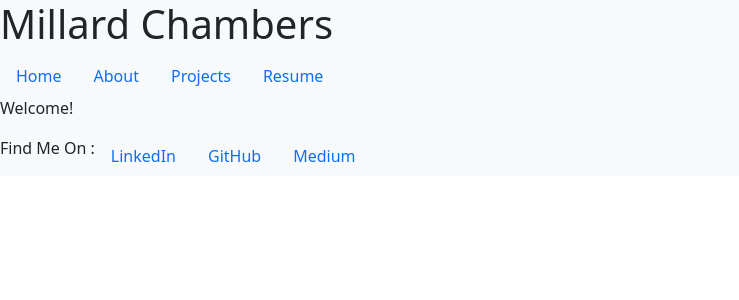
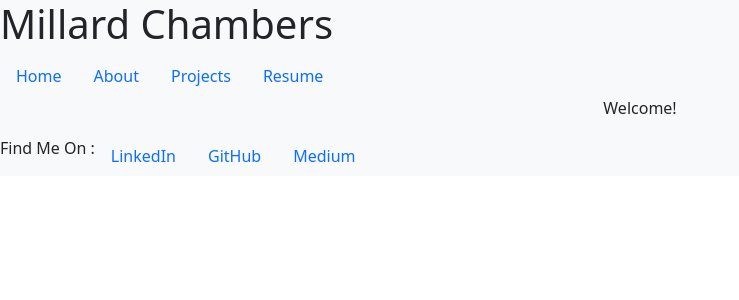
Before and after one commit to MChambersIV/Portfolio, a React (Create React App) app: page / in a window 1280 px wide. Shown: the top 300 px of the page, without its empty margins (0-739 px from the left). Built offline with nearby package versions, Linux system fonts and the light colour scheme.

Commit message:
centered some text elements in Header.js and Home.js

```diff
--- a/src/components/Header.js
+++ b/src/components/Header.js
@@ -2,7 +2,7 @@ import React from "react";
 
 function Header() {
     return (
-        <h1 className="title bg-light text-dark row-start">Millard Chambers</h1>
+        <h1 class="text-center" className="title bg-light text-dark row-start">Millard Chambers</h1>
     )
 }
 
--- a/src/components/pages/Home.js
+++ b/src/components/pages/Home.js
@@ -1,11 +1,10 @@
 import React from 'react';
-import Self from '../images/self.jpg'
 
 function Home() {
     return (
 
     <div>
-        <p class="text-justify"> Welcome! </p>
+        <p class="text-center"> Welcome! </p>
     </div>
     )
 }
```
